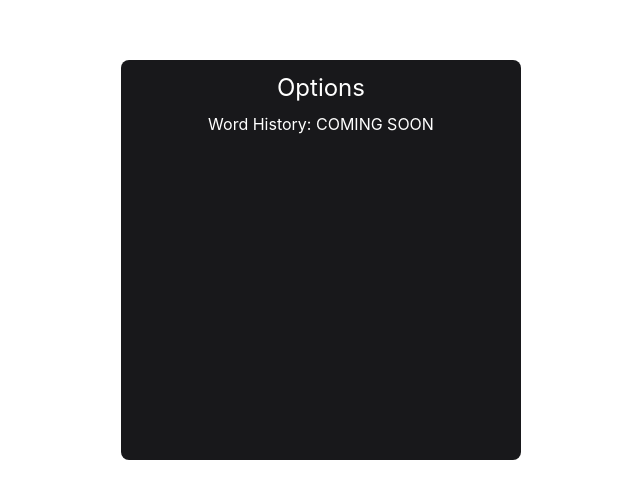
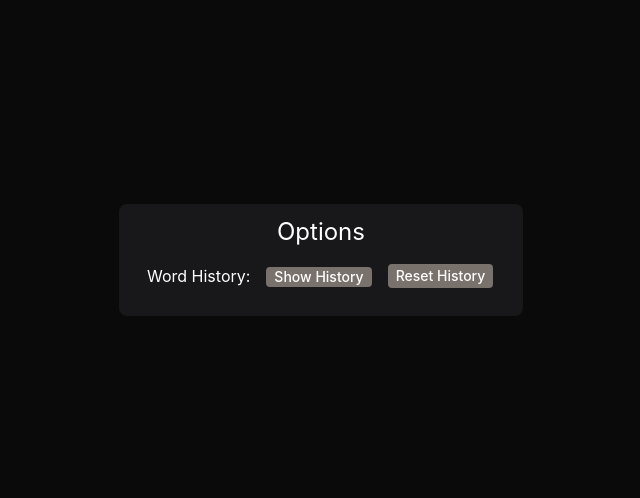
Before and after one commit to liston99/dictionary-chrome-extension, a React (Vite) app: page /#/options in a window 1280 px wide. Shown: the part 140-638 px from the top of the page, without its empty margins (319-959 px from the left). Built offline with nearby package versions, Linux system fonts and the light colour scheme.

Commit message:
design word history interface

```diff
--- a/src/App.jsx
+++ b/src/App.jsx
@@ -1,14 +1,18 @@
 import { HashRouter, Routes, Route } from "react-router-dom";
 import Home from "./pages/Home";
 import Options from "./pages/Options";
+import WordHistory from "./pages/WordHistory"
+import { useState } from "react";
 
 function App() {
+  const [history, setHistory] = useState('')
   return (
     <>
     <HashRouter>
     <Routes>
       <Route path="/" element={<Home />}/>
-      <Route path="/options" element={<Options />}/>
+      <Route exact path="/options" element={<Options />}/>
+      <Route path="/WordHistory" element={<WordHistory />}/>
     </Routes>
     </HashRouter>
     </>
--- /dev/null
+++ b/src/components/Button.jsx
@@ -0,0 +1,7 @@
+function Button({children, onClick}){
+    return(
+        <button onClick={onClick} className="py-0 px-2 bg-stone-500 cursor-pointer rounded font-medium text-sm">{children}</button>
+    );
+}
+
+export default Button
--- a/src/index.css
+++ b/src/index.css
@@ -6,4 +6,5 @@ body,
 #root {
   margin: 0;
   padding: 0;
+  background-color: rgb(10, 10, 10);
 }
--- a/src/pages/Options.jsx
+++ b/src/pages/Options.jsx
@@ -1,11 +1,21 @@
+import Button from "../components/Button";
+import { Link } from "react-router-dom";
+
 function Options() {
+
+  const wordHistory = ['test', 'word', 'english']
+
   return (
     <>
       <div className="flex justify-center items-center h-screen text-white">
-        <div className="p-3 bg-blue-300 w-100 text-center h-100 rounded-lg bg-zinc-900">
+        <div className="p-3 w-101 text-center rounded-lg bg-zinc-900">
           <h1 className="text-2xl self-start">Options</h1>
-          <div className="p-2">
-            <p>Word History: COMING SOON</p>
+          <div className="p-4 flex gap-4">
+            <p>Word History:</p>
+            <Link to="/WordHistory">
+            <Button>Show History</Button>
+            </Link>
+            <Button>Reset History</Button>
           </div>
         </div>
       </div>
--- /dev/null
+++ b/src/pages/WordHistory.jsx
@@ -0,0 +1,24 @@
+import { useState } from "react";
+
+function WordHistory() {
+
+  return (
+    <>
+      <div className="flex justify-center items-center h-screen text-white">
+        <div className="p-3 w-101 rounded-lg bg-zinc-900">
+          <div>back</div>
+          <div className="mb-2">
+            <h1 className="text-center text-lg font-medium">Word History</h1>
+          </div>
+          <div className="bg-zinc-800 p-5 rounded overflow-y-auto h-70">
+            <ul>
+              <li>Word</li>
+            </ul>
+          </div>
+        </div>
+      </div>
+    </>
+  );
+}
+
+export default WordHistory;
```
Also changed, not shown: package.json (line endings or trailing spaces).
